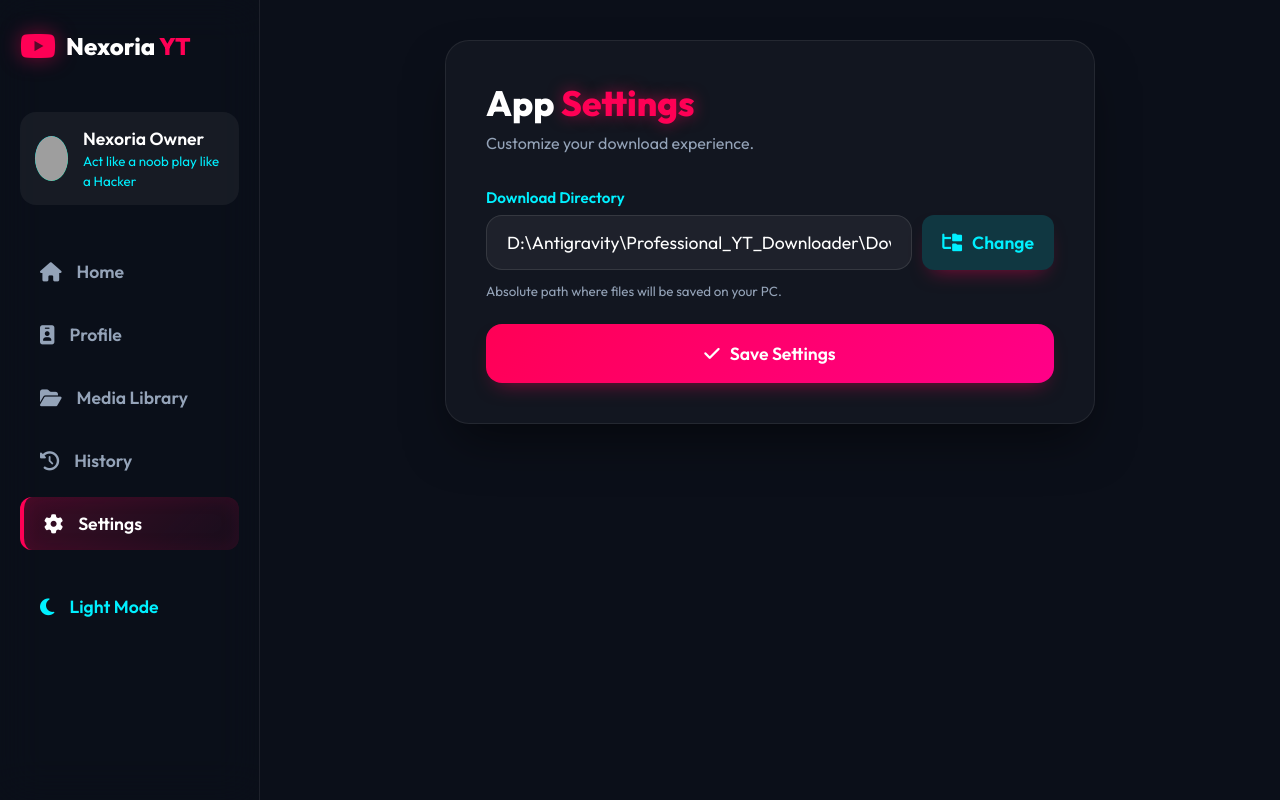
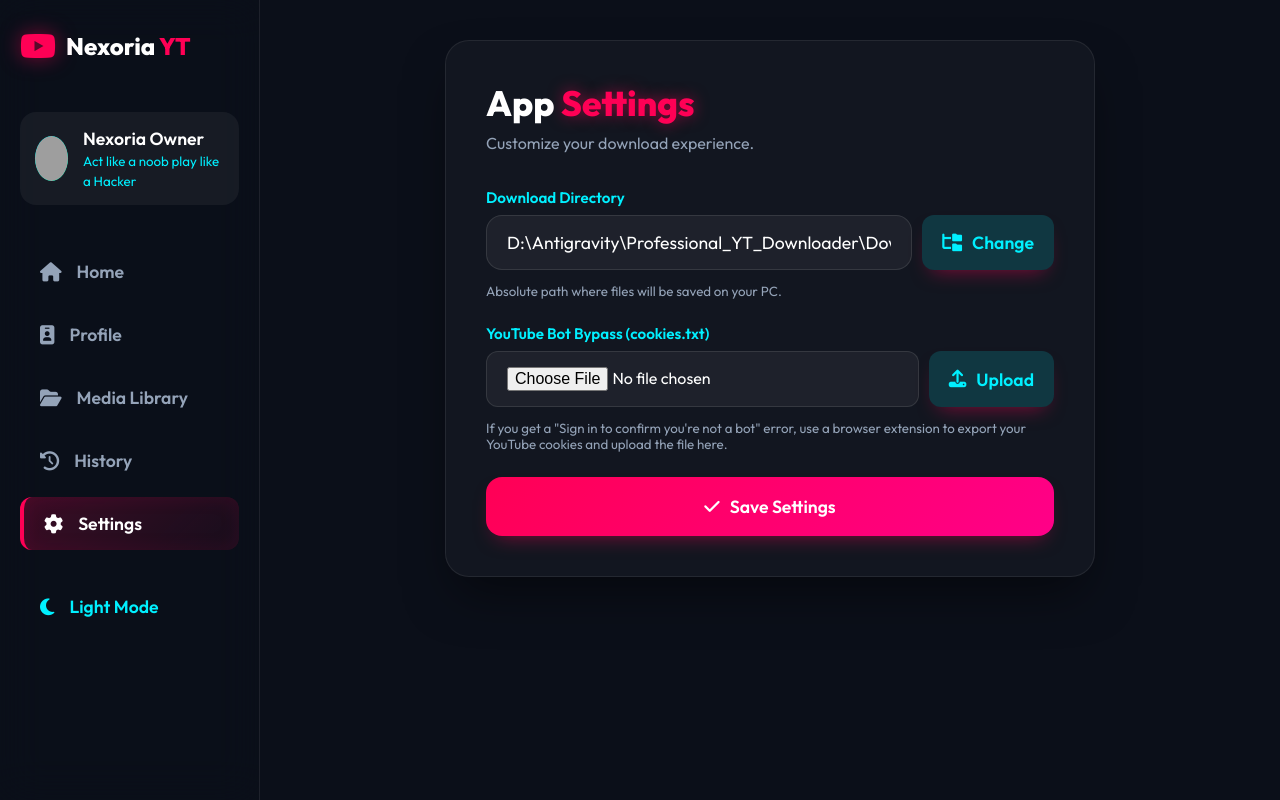
Before and after one commit to swarupOSD/nexoria, a Flask app: page / in a window 1280 px wide, after a click on "Settings". Run offline with Flask 3, Linux system fonts and the light colour scheme; some libraries are stand-ins or nearby versions; grey boxes are pictures that could not be loaded.

Commit message:
Fix YouTube Downloader Bot Protection with Cookies Upload UI

```diff
--- a/downloader-backend/app.py
+++ b/downloader-backend/app.py
@@ -153,6 +153,10 @@ def get_info():
 
     try:
         ydl_opts = {'quiet': True, 'extract_flat': 'in_playlist', 'ffmpeg_location': FFMPEG_PATH}
+        cookie_file = os.path.join(BASE_DIR, 'cookies.txt')
+        if os.path.exists(cookie_file):
+            ydl_opts['cookiefile'] = cookie_file
+
         with yt_dlp.YoutubeDL(ydl_opts) as ydl:
             info = ydl.extract_info(url, download=False)
 
@@ -166,6 +170,21 @@ def get_info():
                     'channel': info.get('uploader', 'Unknown Channel'), 'views': info.get('view_count', 0),
                     'formats': extract_clean_formats(info)
                 })
+    except Exception as e:
+        return jsonify({'error': str(e)}), 500
+
+@app.route('/api/upload-cookies', methods=['POST'])
+def upload_cookies():
+    try:
+        if 'cookies' not in request.files:
+            return jsonify({'error': 'No file part'}), 400
+        file = request.files['cookies']
+        if file.filename == '':
+            return jsonify({'error': 'No selected file'}), 400
+
+        dest_path = os.path.join(BASE_DIR, 'cookies.txt')
+        file.save(dest_path)
+        return jsonify({'status': 'success', 'message': 'Cookies uploaded successfully'})
     except Exception as e:
         return jsonify({'error': str(e)}), 500
 
@@ -237,6 +256,9 @@ def download_task(url, format_id, media_type, start_time, end_time, title, thumb
             'outtmpl': os.path.join(download_dir, '%(title)s.%(ext)s'),
             'progress_hooks': [my_hook], 'noplaylist': True, 'ffmpeg_location': FFMPEG_PATH
         }
+        cookie_file = os.path.join(BASE_DIR, 'cookies.txt')
+        if os.path.exists(cookie_file):
+            ydl_opts['cookiefile'] = cookie_file
 
         if start_time and end_time:
             s_sec = parse_time_to_seconds(start_time)
@@ -340,6 +362,9 @@ def search_yt():
     if not query: return jsonify({'error': 'Query required'}), 400
     try:
         ydl_opts = {'quiet': True, 'extract_flat': True}
+        cookie_file = os.path.join(BASE_DIR, 'cookies.txt')
+        if os.path.exists(cookie_file):
+            ydl_opts['cookiefile'] = cookie_file
         with yt_dlp.YoutubeDL(ydl_opts) as ydl:
             info = ydl.extract_info(f"ytsearch5:{query}", download=False)
             entries = [{'title': e.get('title'), 'url': e.get('url'), 'thumbnail': e.get('thumbnails', [{}])[0].get('url')} for e in info.get('entries', [])]
@@ -430,6 +455,9 @@ def batch_download_worker(urls):
         progress_tracker['batch_status'] = f'Downloading {url}...'
         try:
             ydl_opts_info = {'quiet': True, 'ffmpeg_location': FFMPEG_PATH}
+            cookie_file = os.path.join(BASE_DIR, 'cookies.txt')
+            if os.path.exists(cookie_file):
+                ydl_opts_info['cookiefile'] = cookie_file
             with yt_dlp.YoutubeDL(ydl_opts_info) as ydl:
                 info = ydl.extract_info(url, download=False)
                 title = info.get('title', 'Unknown')
--- a/downloader-backend/static/script.js
+++ b/downloader-backend/static/script.js
@@ -851,6 +851,39 @@ document.addEventListener('DOMContentLoaded', () => {
         } catch (e) {}
     });
 
+    const uploadCookieBtn = document.getElementById('upload-cookie-btn');
+    const cookieUploadInput = document.getElementById('cookie-upload-input');
+
+    if (uploadCookieBtn && cookieUploadInput) {
+        uploadCookieBtn.addEventListener('click', async () => {
+            const file = cookieUploadInput.files[0];
+            if (!file) {
+                return Swal.fire('Oops', 'Please select a cookies.txt file first.', 'warning');
+            }
+
+            const formData = new FormData();
+            formData.append('cookies', file);
+
+            uploadCookieBtn.innerHTML = '<i class="fa-solid fa-spinner fa-spin"></i> Uploading...';
+            uploadCookieBtn.disabled = true;
+
+            try {
+                const res = await fetch('/api/upload-cookies', { method: 'POST', body: formData });
+                const data = await res.json();
+                if (data.status === 'success') {
+                    Swal.fire('Success', 'Cookies uploaded successfully! YouTube downloads should work now.', 'success');
+                } else {
+                    Swal.fire('Error', data.error || 'Failed to upload cookies.', 'error');
+                }
+            } catch (err) {
+                Swal.fire('Error', 'Network error during upload.', 'error');
+            }
+
+            uploadCookieBtn.innerHTML = '<i class="fa-solid fa-upload"></i> Upload';
+            uploadCookieBtn.disabled = false;
+        });
+    }
+
     async function loadHistory() {
         const grid = document.getElementById('history-grid');
         grid.innerHTML = '<p>Loading history...</p>';
--- a/downloader-backend/templates/index.html
+++ b/downloader-backend/templates/index.html
@@ -314,6 +314,14 @@
                             </div>
                             <small>Absolute path where files will be saved on your PC.</small>
                         </div>
+                        <div class="setting-group">
+                            <label>YouTube Bot Bypass (cookies.txt)</label>
+                            <div style="display: flex; gap: 10px;">
+                                <input type="file" id="cookie-upload-input" accept=".txt" class="setting-input" style="flex: 1; padding: 8px; background: rgba(0,0,0,0.2);">
+                                <button id="upload-cookie-btn" style="width: auto; padding: 10px 20px; border-radius: 12px; background: rgba(0, 240, 255, 0.15); color: var(--secondary);"><i class="fa-solid fa-upload"></i> Upload</button>
+                            </div>
+                            <small>If you get a "Sign in to confirm you're not a bot" error, use a browser extension to export your YouTube cookies and upload the file here.</small>
+                        </div>
                         <button id="save-settings-btn"><i class="fa-solid fa-check"></i> Save Settings</button>
                     </div>
                 </div>
```
